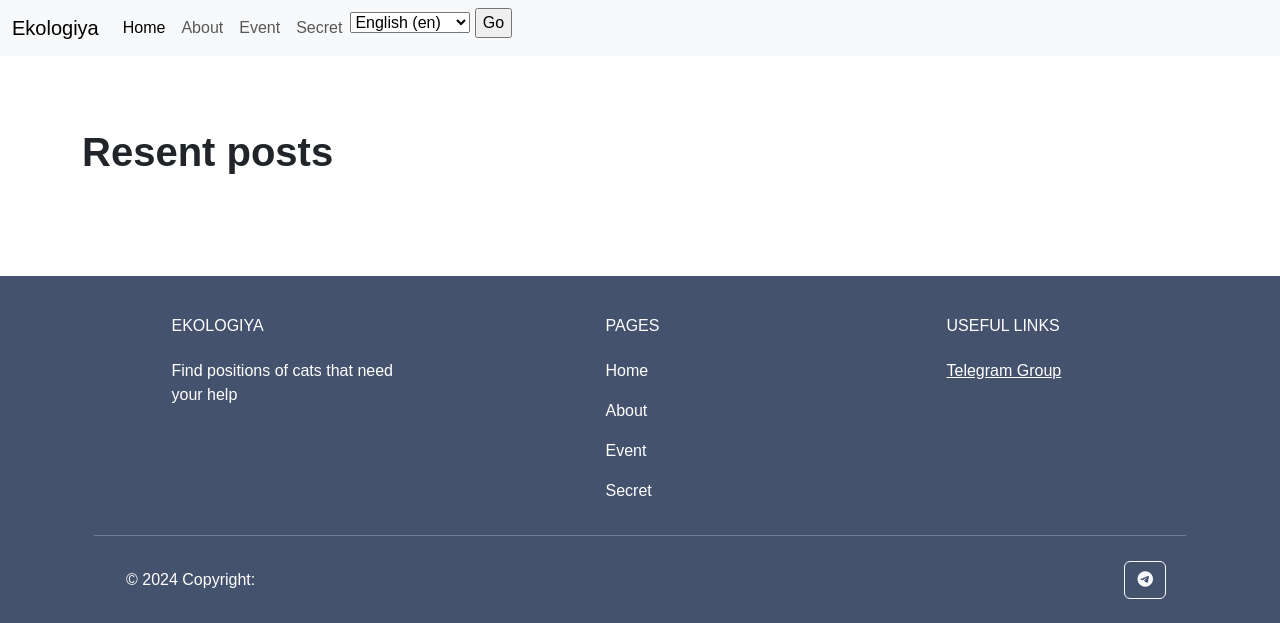
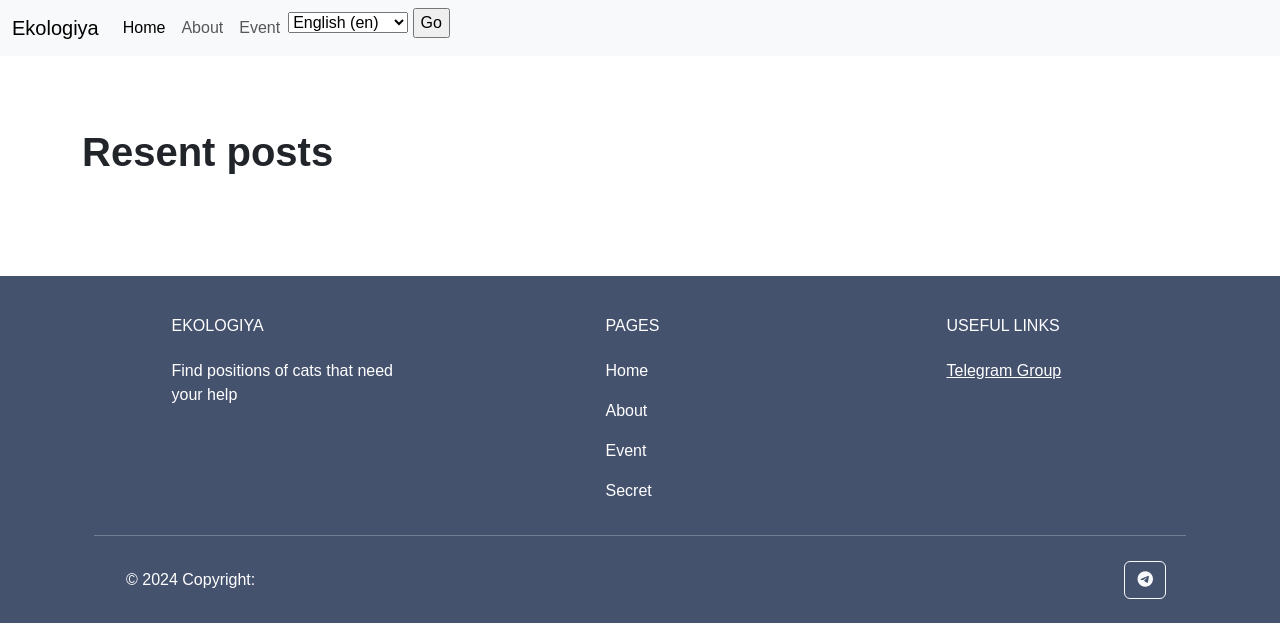
Before and after one commit to bahrom04/kedi.uz, a Django app: page / in a window 1280 px wide. Shown: the top 623 px of the page. Run offline with Django 4.2, Linux system fonts and the light colour scheme; data that the repository does not hold is empty; some libraries are stand-ins or nearby versions.

Commit message:
remove: unused tags in base.html

```diff
--- a/templates/base.html
+++ b/templates/base.html
@@ -42,9 +42,6 @@
           </li>
           <li class="nav-item">
             <a class="nav-link" href="{% url 'common:event' %}">{% trans 'Event' %}</a>
-          </li>
-          <li class="nav-item">
-            <a class="nav-link" href="https://www.youtube.com/watch?v=dQw4w9WgXcQ" target="_blank">Secret</a>
           </li>
 
           <form action="{% url 'set_language' %}" method="post">{% csrf_token %}
```
